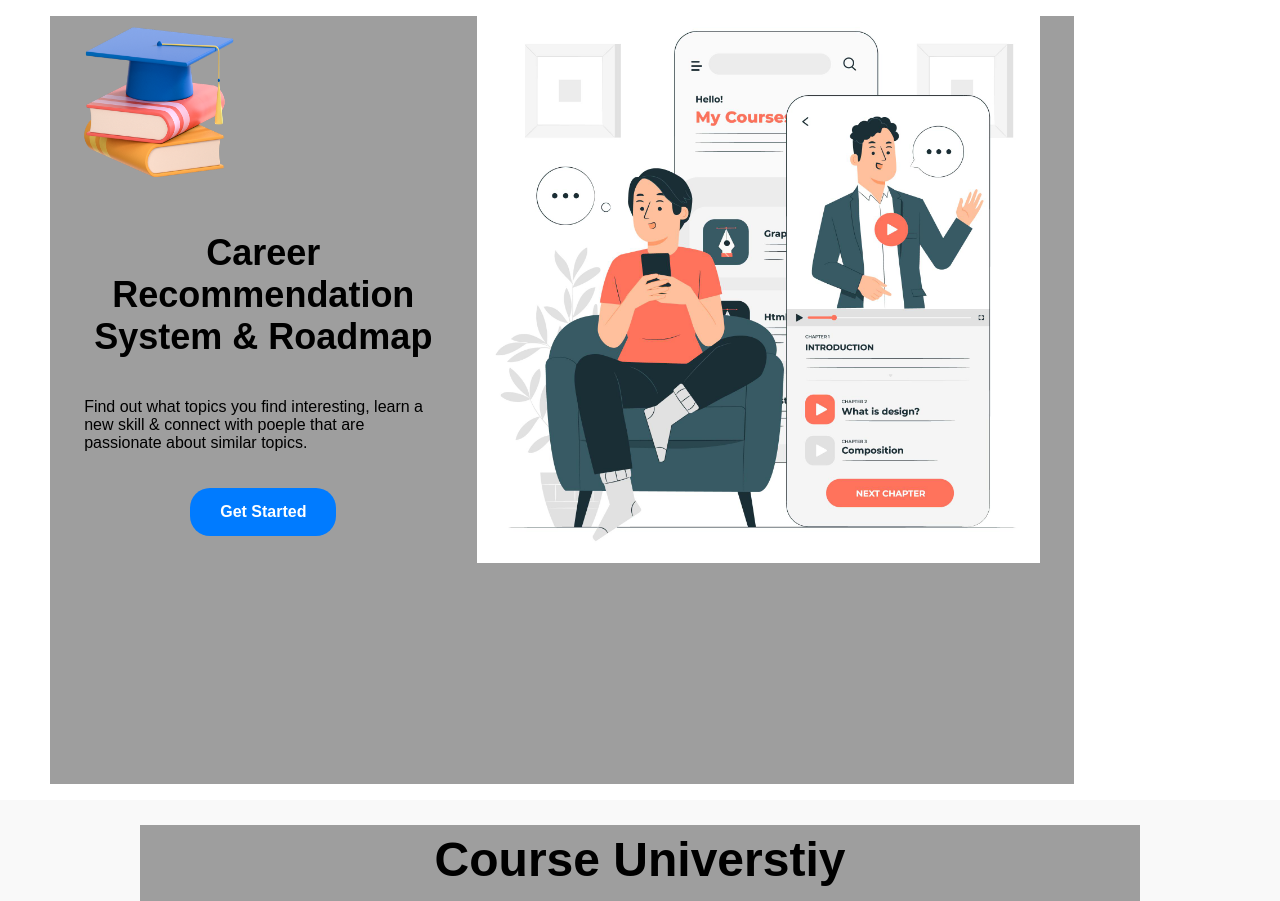
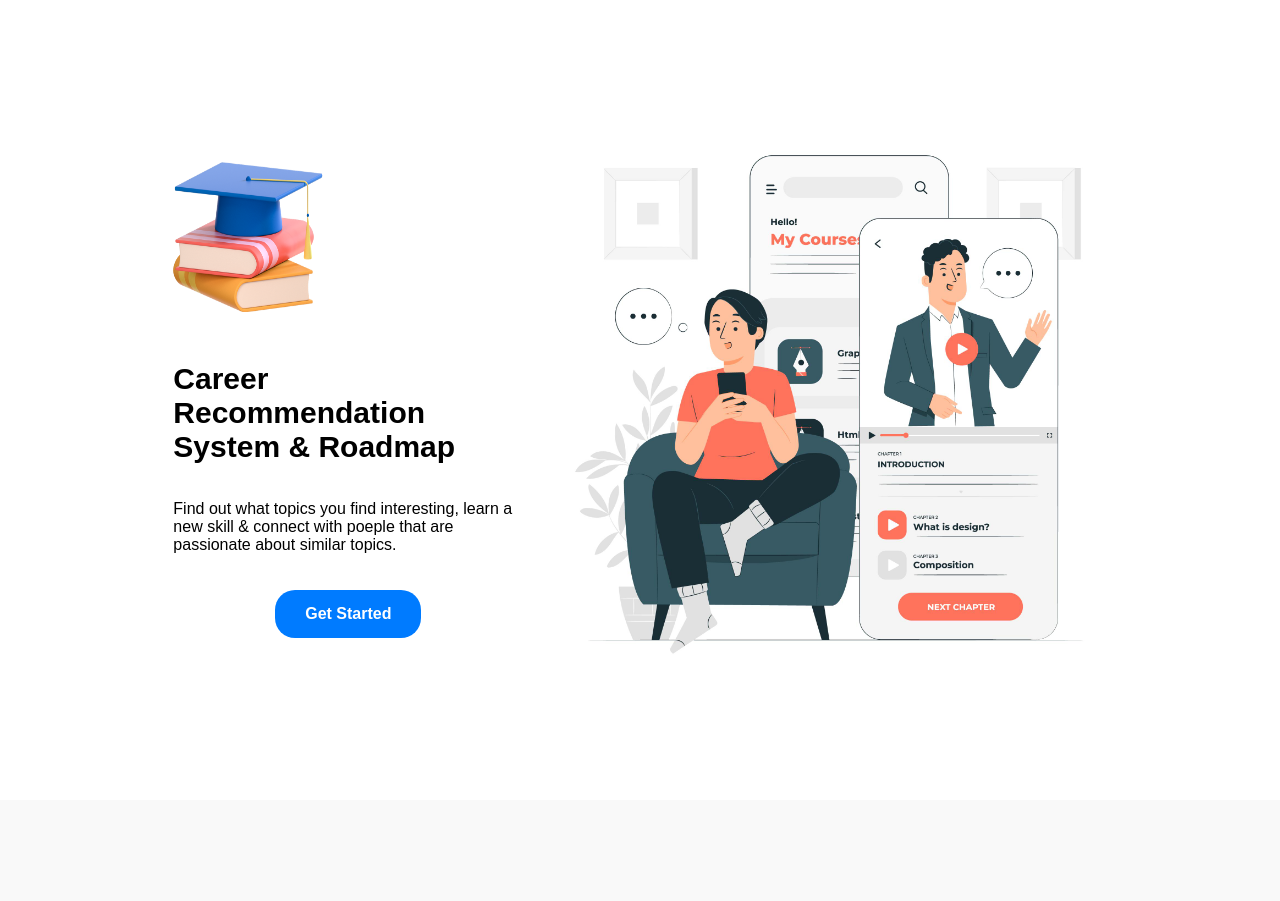
Before and after one commit to krstfpmbd20/course_u, a Django app: template templates/landing.html in a window 1280 px wide. Shown: the top 901 px of the page. Run offline with Django 4.2, Linux system fonts and the light colour scheme; the template is opened without the code that fills it, so the values that code supplies are empty.

Commit message:
landing css

```diff
--- a/static/css/landing2.css
+++ b/static/css/landing2.css
@@ -71,8 +71,8 @@ body {
 .section {
     display: flex;
     flex-wrap: wrap;
-    /* justify-content: center;
-    align-items: center; */
+    justify-content: center;
+    align-items: center;
     margin: 0 auto;
     padding: 0;
     height: 100%;
@@ -83,11 +83,11 @@ body {
     padding: 0;
     width: 100vw;
     max-width: 1000px;
-    background-image: url('http://127.0.0.1:8000/static/images/pling.png');
-    background-size: contain;
-    background-repeat: no-repeat;
-    background-position: center;
-    height: 100vh;
+    /* background-image: url('http://127.0.0.1:8000/static/images/pling.png'); */
+    /* background-size: contain; */
+    /* background-repeat: no-repeat; */
+    /* background-position: center; */
+    /* height: 100vh; */
 }
 
 .row {
@@ -109,6 +109,7 @@ body {
     align-items: flex-start;
 }
 
+
 h1 {
     align-self: center;
     font-size: 3rem;
@@ -117,6 +118,11 @@ h1 {
     /* padding: 0; */
     text-align: center;
 
+}
+
+p {
+    /* align-self: center;
+    text-align: center; */
 }
 
 .btn {
@@ -155,8 +161,8 @@ h1 {
 }
 
 .section-courseu .section-content {
-    max-width: 80%;
-    margin: 0px 50px;
+    /* max-width: 80%;
+    margin: 0px 50px; */
 }
 
 .section-courseu .row .col-info {
@@ -171,8 +177,9 @@ h1 {
 
 
 .section-courseu .row .col-info h1 {
-    font-size: 36px;
+    font-size: 30px;
     font-weight: 600;
+    text-align: left;
 }
 
 .section-courseu .row .col-info .btn {
```
